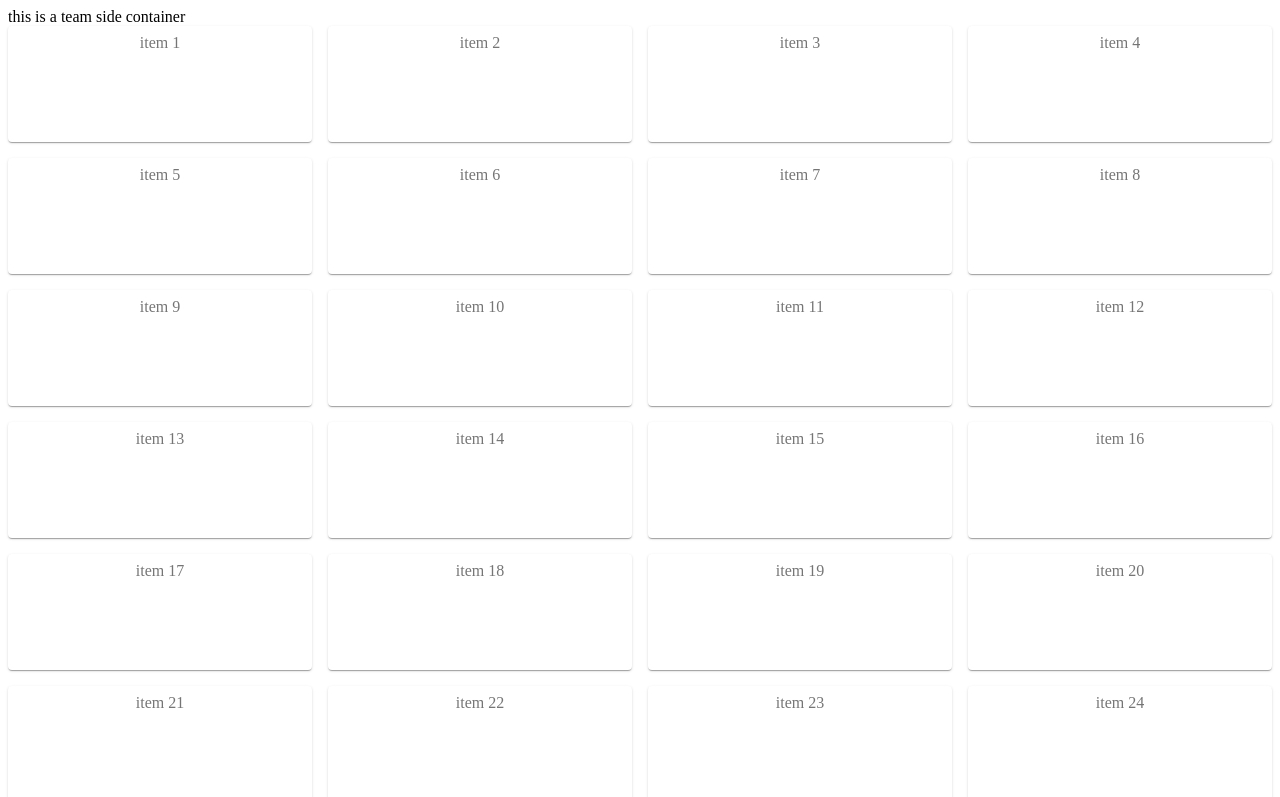
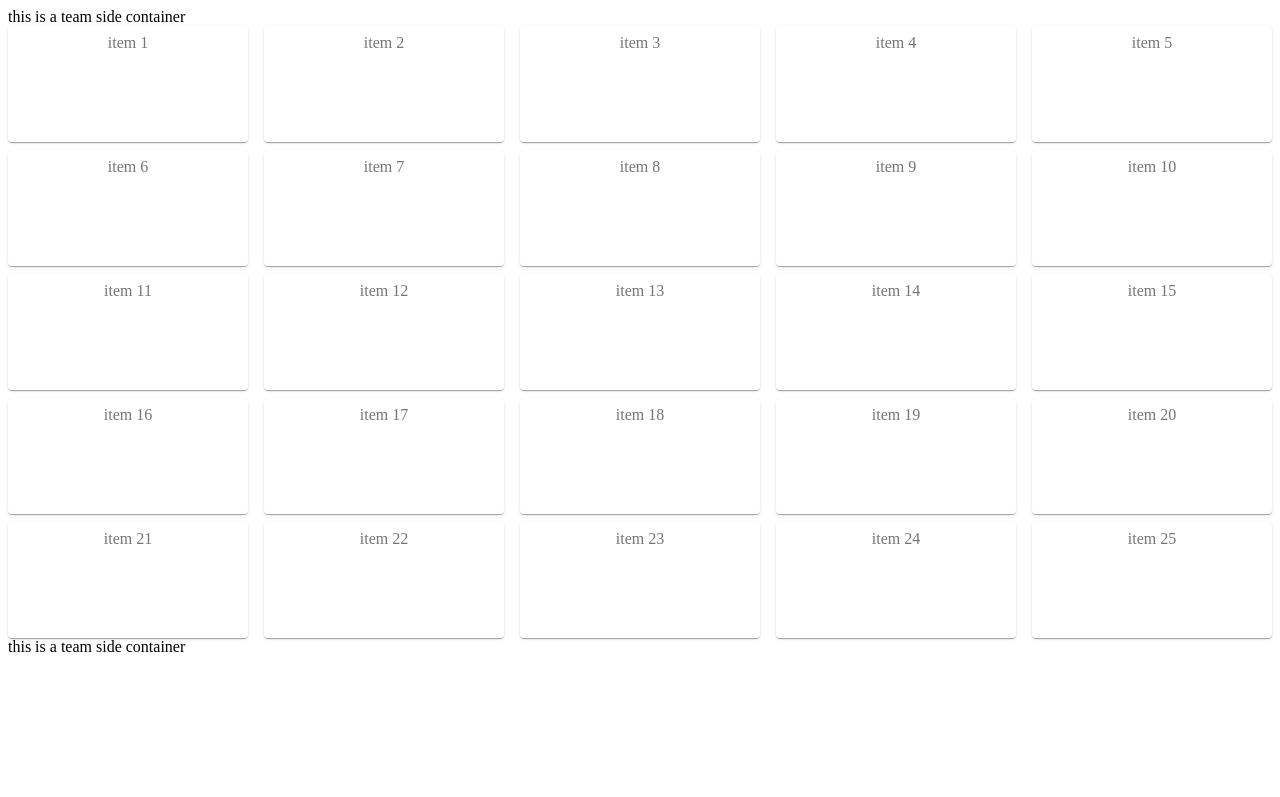
Before and after one commit to Steven-Nguyen-T/Recoil-Codenames, a React (Create React App) app: page / in a window 1280 px wide. Shown: the top 797 px of the page. Built offline with nearby package versions, Linux system fonts and the light colour scheme.

Commit message:
gameBoardContainer Update

```diff
--- a/src/components/GameBoard/gameBoardContainer.js
+++ b/src/components/GameBoard/gameBoardContainer.js
@@ -66,8 +66,36 @@ export default function GameBoardContainer() {
     <Grid container className={classes.root} spacing={2}>
       <Grid item xs={12}>
         <Grid container justify="center" spacing={spacing}>
-          {gameBoard.map((value) => (
-            <Grid key={value} xs={3} item>
+          {gameBoard.slice(0, 5).map((value) => (
+            <Grid key={value} xs item>
+              <Paper className={classes.paper}>item {value}</Paper>
+            </Grid>
+          ))}
+        </Grid>
+        <Grid container justify="center" spacing={spacing}>
+          {gameBoard.slice(5, 10).map((value) => (
+            <Grid key={value} xs item>
+              <Paper className={classes.paper}>item {value}</Paper>
+            </Grid>
+          ))}
+        </Grid>
+        <Grid container justify="center" spacing={spacing}>
+          {gameBoard.slice(10, 15).map((value) => (
+            <Grid key={value} xs item>
+              <Paper className={classes.paper}>item {value}</Paper>
+            </Grid>
+          ))}
+        </Grid>
+        <Grid container justify="center" spacing={spacing}>
+          {gameBoard.slice(15, 20).map((value) => (
+            <Grid key={value} xs item>
+              <Paper className={classes.paper}>item {value}</Paper>
+            </Grid>
+          ))}
+        </Grid>
+        <Grid container justify="center" spacing={spacing}>
+          {gameBoard.slice(20, 25).map((value) => (
+            <Grid key={value} xs item>
               <Paper className={classes.paper}>item {value}</Paper>
             </Grid>
           ))}
```
